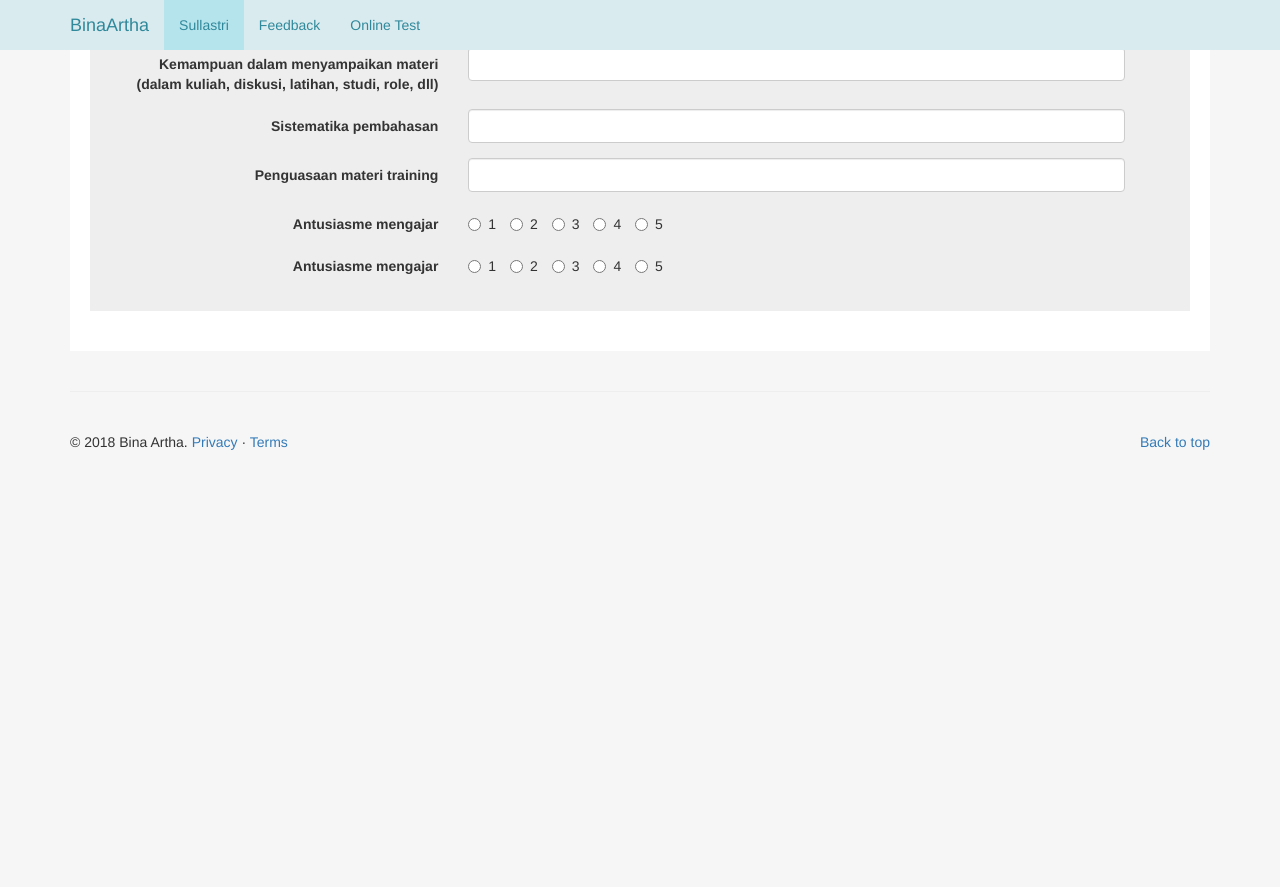
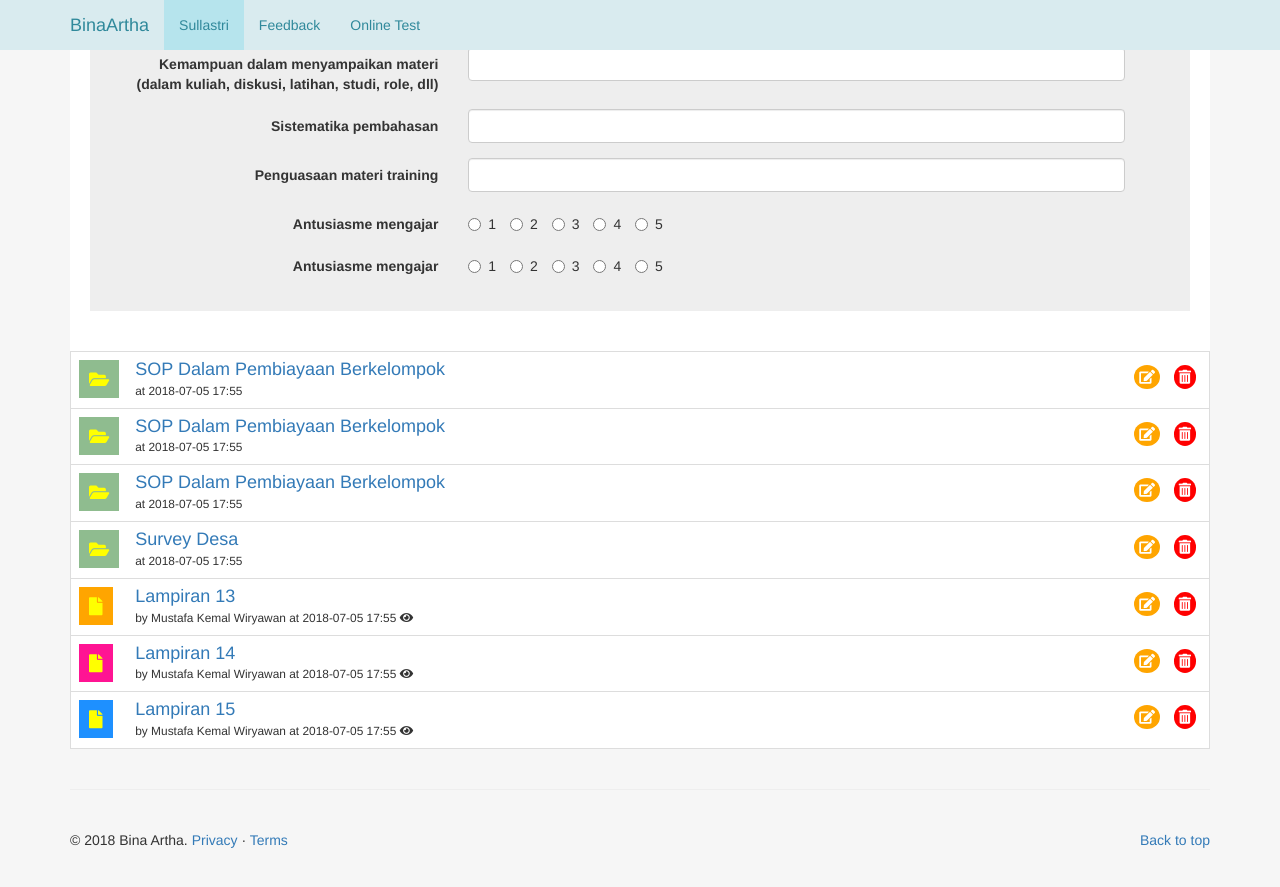
Before and after one commit to kemtol/Bina-Artha, a Jekyll site: the page built from laman/dashboard.md, in a window 1280 px wide and 900 px high, scrolled down 3496 px. Shown: the top 887 px of the window. Built offline with Jekyll 4.4.1, drawn with Linux system fonts in a browser that asks for light colours; nearby versions of some CDN libraries; before the commit the page ends 3998 px from its top, so only the background shows below that.

Commit message:
Update admin.html

```diff
--- a/_layouts/admin.html
+++ b/_layouts/admin.html
@@ -363,6 +363,50 @@
       </div>
       <!-- /. FORM EVALUASI PENGAJAR -->
 
+      <!-- ONLINE TEST -->
+      <div class="doc-content">
+        <table class="table table-responsive">
+          <tbody>
+            <tr>
+              <th scope="row"><a href="" class="fas fa-folder-open"></a></th>
+              <td><h4><a href="">SOP Dalam Pembiayaan Berkelompok</a></h4><small>at 2018-07-05 17:55</small></td>
+              <td class="text-right"><a href="" class="fas fa-edit" data-toggle="modal" data-target="#edit--course"></a> <a href="" class="fas fa-trash-alt" data-toggle="modal" data-target="#delete--course"></a></td>
+            </tr>
+            <tr>
+              <th scope="row"><a href="" class="fas fa-folder-open"></a></th>
+              <td><h4><a href="">SOP Dalam Pembiayaan Berkelompok</a></h4><small>at 2018-07-05 17:55</small></td>
+              <td class="text-right"><a href="" class="fas fa-edit" data-toggle="modal" data-target="#edit--course"></a> <a href="" class="fas fa-trash-alt" data-toggle="modal" data-target="#delete--course"></a></td>
+            </tr>
+            <tr>
+              <th scope="row"><a href="" class="fas fa-folder-open"></a></th>
+              <td><h4><a href="">SOP Dalam Pembiayaan Berkelompok</a></h4><small>at 2018-07-05 17:55</small></td>
+              <td class="text-right"><a href="" class="fas fa-edit" data-toggle="modal" data-target="#edit--course"></a> <a href="" class="fas fa-trash-alt" data-toggle="modal" data-target="#delete--course"></a></td>
+            </tr>
+            <tr>
+              <th scope="row"><a href="" class="fas fa-folder-open"></a></th>
+              <td><h4><a href="">Survey Desa</a></h4><small>at 2018-07-05 17:55</small></td>
+              <td class="text-right"><a href="" class="fas fa-edit" data-toggle="modal" data-target="#edit--course"></a> <a href="" class="fas fa-trash-alt" data-toggle="modal" data-target="#delete--course"></a></td>
+            </tr>
+            <tr>
+              <th scope="row"><a href="" class="fas fa-file orange"></a></th>
+              <td><h4><a href="">Lampiran 13</a></h4><small>by Mustafa Kemal Wiryawan at 2018-07-05 17:55 <i class="fas fa-eye"></i></small></td>
+              <td class="text-right"><a href="" class="fas fa-edit" data-toggle="modal" data-target="#edit--course"></a> <a href="" class="fas fa-trash-alt" data-toggle="modal" data-target="#delete--course"></a></td>
+            </tr>
+            <tr>
+              <th scope="row"><a href="" class="fas fa-file red"></a></th>
+              <td><h4><a href="">Lampiran 14</a></h4><small>by Mustafa Kemal Wiryawan at 2018-07-05 17:55 <i class="fas fa-eye"></i></small></td>
+              <td class="text-right"><a href="" class="fas fa-edit" data-toggle="modal" data-target="#edit--course"></a> <a href="" class="fas fa-trash-alt" data-toggle="modal" data-target="#delete--course"></a></td>
+            </tr>
+            <tr>
+              <th scope="row"><a href="" class="fas fa-file blue"></a></th>
+              <td><h4><a href="">Lampiran 15</a></h4><small>by Mustafa Kemal Wiryawan at 2018-07-05 17:55 <i class="fas fa-eye"></i></small></td>
+              <td class="text-right"><a href="" class="fas fa-edit" data-toggle="modal" data-target="#edit--course"></a> <a href="" class="fas fa-trash-alt" data-toggle="modal" data-target="#delete--course"></a></td>
+            </tr>
+          </tbody>
+        </table>
+      </div>
+      <!-- /. ONLINE TEST -->
+
       <footer>
         <p class="pull-right"><a href="#">Back to top</a></p>
         <p>© 2018 Bina Artha. <a href="#">Privacy</a> · <a href="#">Terms</a></p>
```
